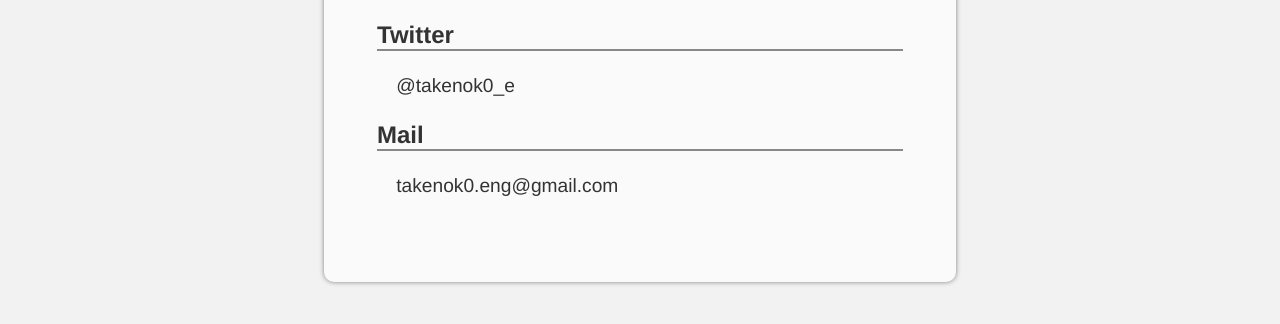
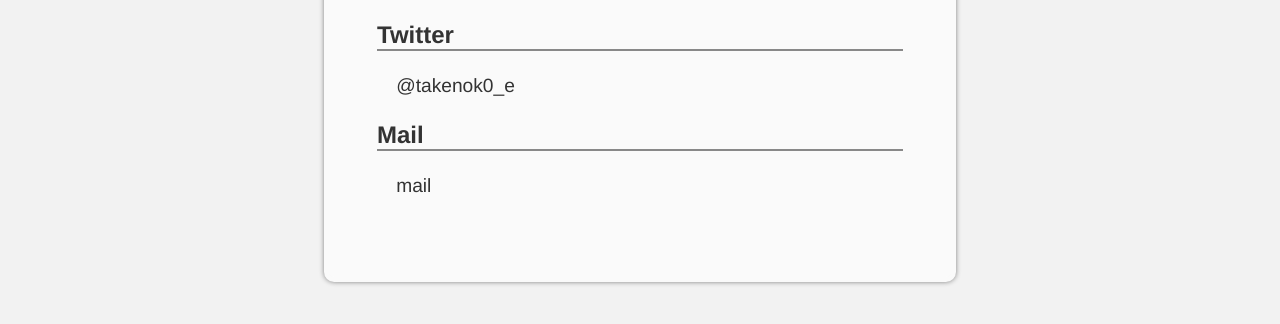
Before and after one commit to takenok0/takenok0.github.io, a plain HTML site: page contact.html in a window 1280 px wide. Shown: the part 216-540 px from the top of the page. Drawn offline with Linux system fonts and the light colour scheme.

Commit message:
Update page

```diff
--- a/contact.html
+++ b/contact.html
@@ -55,7 +55,7 @@
       <h2>Twitter</h2>
       <a href="https://twitter.com/takenok0_e" target="_blank" class="section-link">@takenok0_e</a>
       <h2>Mail</h2>
-      <a href="mailto:takenok0.eng@gmail.com" target="_blank" class="section-link">takenok0.eng@gmail.com</a>
+      <a href="" target="_blank" class="section-link">mail</a>
     </div>
     </section>
   </div>
```
